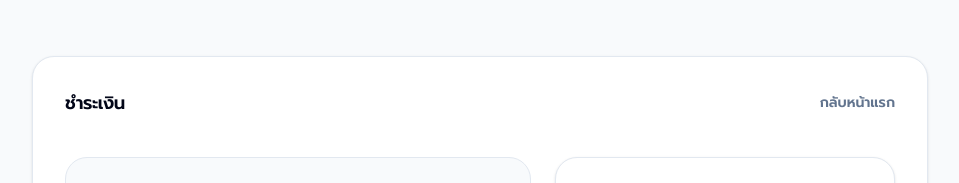
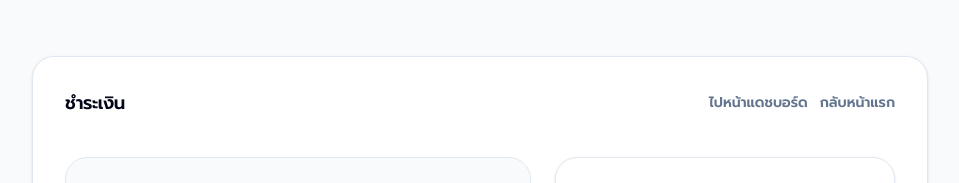
Before and after one commit to jirayuwannagul-tech/lotto-usa, a Next.js app: page /payment in a window 1280 px wide. Shown: the top 183 px of the page, without its empty margins (160-1119 px from the left). Built offline with nearby package versions, Linux system fonts and the light colour scheme.

Commit message:
Add dashboard link on payment page

```diff
--- a/src/app/payment/page.tsx
+++ b/src/app/payment/page.tsx
@@ -91,9 +91,14 @@
       <div className="mx-auto max-w-4xl rounded-3xl border border-slate-200 bg-white p-8 shadow-sm">
         <div className="flex items-center justify-between">
           <p className="text-lg font-semibold tracking-tight text-slate-950">ชำระเงิน</p>
-          <Link href="/" className="text-sm font-semibold text-slate-500 transition hover:text-slate-950">
-            กลับหน้าแรก
-          </Link>
+          <div className="flex items-center gap-3">
+            <Link href="/dashboard" className="text-sm font-semibold text-slate-500 transition hover:text-slate-950">
+              ไปหน้าแดชบอร์ด
+            </Link>
+            <Link href="/" className="text-sm font-semibold text-slate-500 transition hover:text-slate-950">
+              กลับหน้าแรก
+            </Link>
+          </div>
         </div>
 
         <div className="mt-10 grid gap-6 lg:grid-cols-[minmax(0,1fr)_340px]">
```
